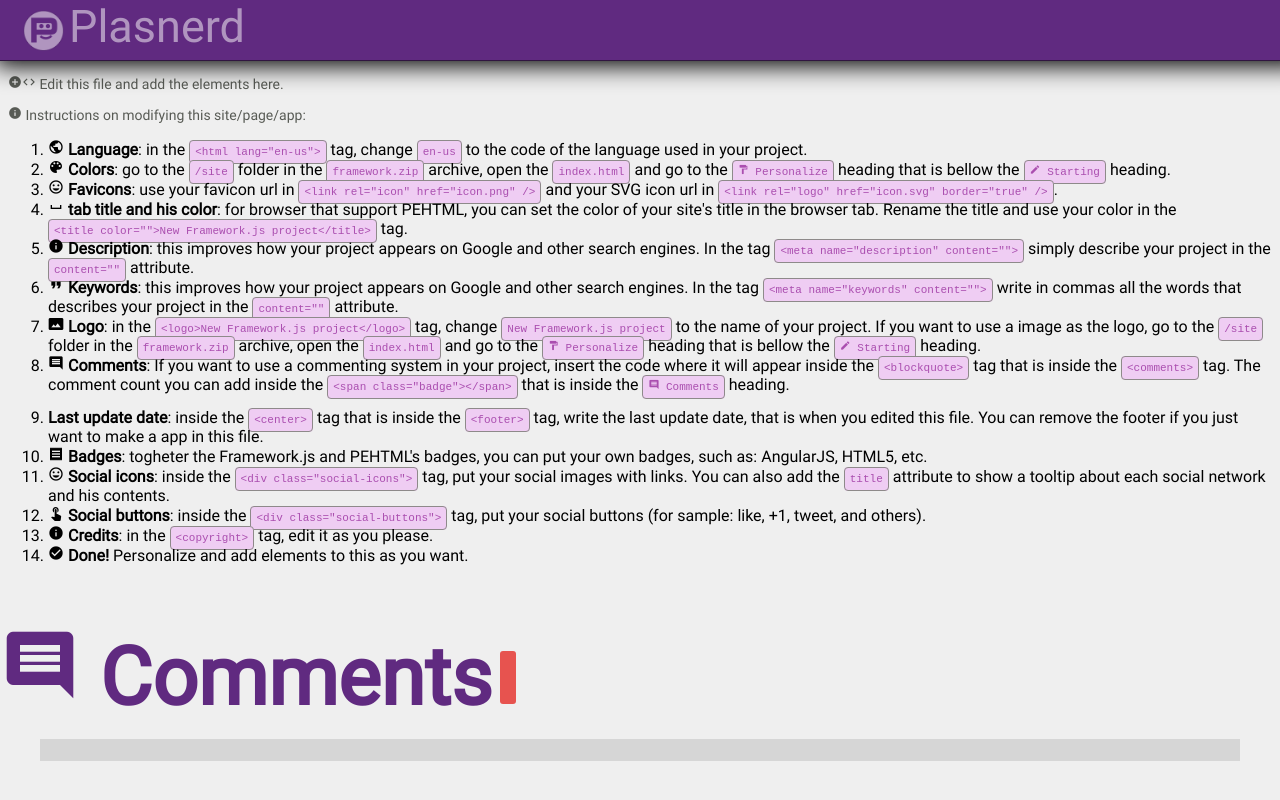
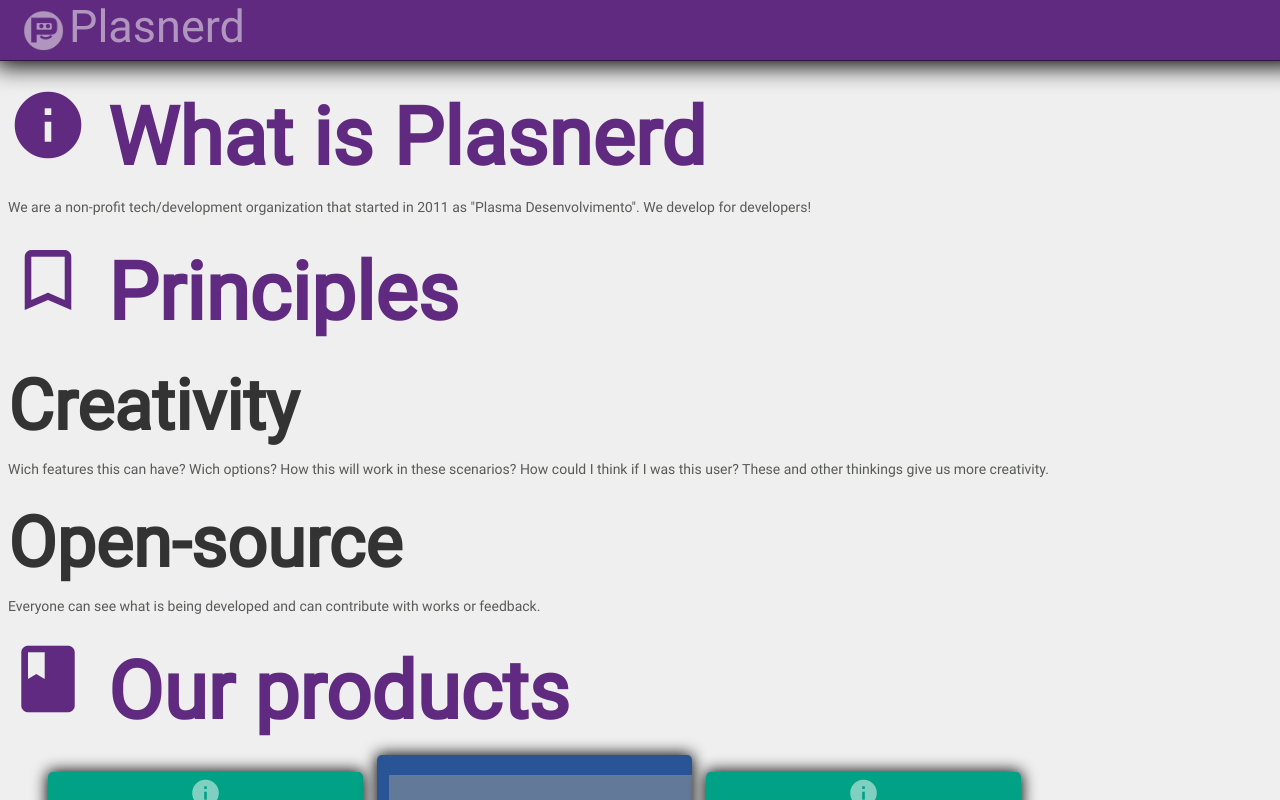
Before and after one commit to PlasmmerDev/PlasmmerDev.github.io, a plain HTML site: page index.html in a window 1280 px wide. Drawn offline with Linux system fonts and the light colour scheme; grey boxes are pictures that could not be loaded; a script that the page names is missing.

Commit message:
Updates
Signed-off-by: Plasmmer <plasmmer@outlook.com>

```diff
--- a/index.html
+++ b/index.html
@@ -22,24 +22,22 @@
 <header><logo>Plasnerd</logo></header>
 <div class="content">
 <article>
-<p><i class="material-icons">add_circle</i><i class="material-icons">code</i> Edit this file and add the elements here.</p>
-<p><i class="material-icons">info</i> Instructions on modifying this site/page/app:</p>
-<ol>
-<li><b><i class="material-icons">public</i> Language</b>: in the <code>&lt;html lang="en-us"&gt;</code> tag, change <code>en-us</code> to the code of the language used in your project.</li>
-<li><b><i class="material-icons">color_lens</i> Colors</b>: go to the <code>/site</code> folder in the <code>framework.zip</code> archive, open the <code>index.html</code> and go to the <code><i class="material-icons">format_paint</i> Personalize</code> heading that is bellow the <code><i class="material-icons">create</i> Starting</code> heading.</li>
-<li><b><i class="material-icons">tag_faces</i> Favicons</b>: use your favicon url in <code>&lt;link rel="icon" href="icon.png" /&gt;</code> and your SVG icon url in <code>&lt;link rel="logo" href="icon.svg" border="true" /&gt;</code>.</li>
-<li><b><i class="material-icons">space_bar</i> tab title and his color</b>: for browser that support PEHTML, you can set the color of your site's title in the browser tab. Rename the title and use your color in the <code>&lt;title color=""&gt;New Framework.js project&lt;/title&gt;</code> tag.</li>
-<li><b><i class="material-icons">info</i> Description</b>: this improves how your project appears on Google and other search engines. In the tag <code>&lt;meta name="description" content=""&gt;</code> simply describe your project in the <code>content=""</code> attribute.</li>
-<li><b><i class="material-icons" title="Status">format_quote</i> Keywords</b>: this improves how your project appears on Google and other search engines. In the tag <code>&lt;meta name="keywords" content=""&gt;</code> write in commas all the words that describes your project in the <code>content=""</code> attribute.</li>
-<li><b><i class="material-icons">photo_size_select_actual</i> Logo</b>: in the <code>&lt;logo&gt;New Framework.js project&lt;/logo&gt;</code> tag, change <code>New Framework.js project</code> to the name of your project. If you want to use a image as the logo, go to the <code>/site</code> folder in the <code>framework.zip</code> archive, open the <code>index.html</code> and go to the <code><i class="material-icons">format_paint</i> Personalize</code> heading that is bellow the <code><i class="material-icons">create</i> Starting</code> heading.</li>
-<li><b><i class="material-icons">comment</i> Comments</b>: If you want to use a commenting system in your project, insert the code where it will appear inside the <code>&lt;blockquote&gt;</code> tag that is inside the <code>&lt;comments&gt;</code> tag. The comment count you can add inside the <code>&lt;span class="badge"&gt;&lt;/span&gt;</code> that is inside the <code><i class="material-icons">comment</i> Comments</code>  heading.<p></p></li>
-<li><b>Last update date</b>: inside the <code>&lt;center&gt;</code> tag that is inside the <code>&lt;footer&gt;</code> tag, write the last update date, that is when you edited this file. You can remove the footer if you just want to make a app in this file.</li>
-<li><b><i class="material-icons">receipt</i> Badges</b>: togheter the Framework.js and PEHTML's badges, you can put your own badges, such as: AngularJS, HTML5, etc.</li>
-<li><b><i class="material-icons">tag_faces</i> Social icons</b>: inside the <code>&lt;div class="social-icons"&gt;</code> tag, put your social images with links. You can also add the <code>title</code> attribute to show a tooltip about each social network and his contents.</li>
-<li><b><i class="material-icons">touch_app</i> Social buttons</b>: inside the <code>&lt;div class="social-buttons"&gt;</code> tag, put your social buttons (for sample: like, +1, tweet, and others).</li>
-<li><b><i class="material-icons" title="Status">info</i> Credits</b>: in the <code>&lt;copyright&gt;</code> tag, edit it as you please.</li>
-<li><b><i class="material-icons">check_circle</i> Done!</b> Personalize and add elements to this as you want.</li>
-</ol>
+<h1 id="whatis"><i class="material-icons">info</i> What is Plasnerd</h1>
+<p>We are a non-profit tech/development organization that started in 2011 as "Plasma Desenvolvimento". We develop for developers!</p>
+<h1 id="principles"><i class="material-icons">bookmark_border</i> Principles</h1>
+<h2>Creativity</h2>
+<p>Wich features this can have? Wich options? How this will work in these scenarios? How could I think if I was this user? These and other thinkings give us more creativity.</p>
+<h2>Open-source</h2>
+<p>Everyone can see what is being developed and can contribute with works or feedback.</p>
+<h1><i class="material-icons">book</i> Our products</h1>
+<ul class="tiled longcard"><a href="https://plasnerd.github.io/Framework.js/" target="blank"><li style="background: #00a185;"><div><center><i class="material-icons">info</i></center>
+<p>Framework.js</p></div></li></a>
+<a href="https://plasnerd.github.io/PEHTML/" target="blank"><li style="background: #295596;" title="Plasmmer Experimental HTML"><div style="
+    background: url(https://plasnerd.github.io/PEHTML/img/logotype.svg) no-repeat no-repeat 12px 20px;
+"></div></li></a>
+<a href="" target="blank"><li style="background: #00a185;"><div><center><i class="material-icons">info</i></center>
+<p>Bl</p></div></li></a>
+</ul>
 </article>
 <comments>
 <h1 id="comments"><i class="material-icons">comment</i> Comments <span class="badge"></span></h1>
```
